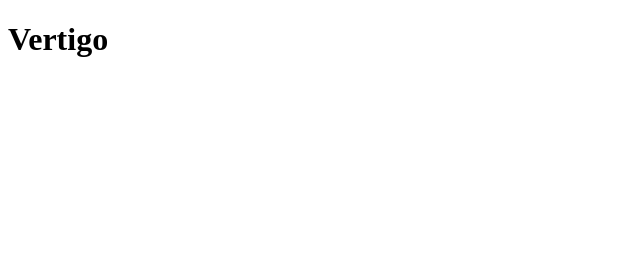
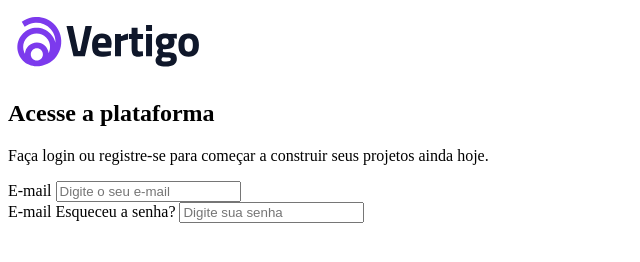
Before and after one commit to nicolas-de-souza-moraes12a/projeto-vertigo, a plain HTML site: page index.html in a window 1280 px wide. Shown: the whole page, without its empty margins (0-640 px from the left). Drawn offline with Linux system fonts and the light colour scheme.

Commit message:
atualização - HTML terminado

```diff
--- a/index.html
+++ b/index.html
@@ -7,6 +7,30 @@
     <title>Vertigo</title>
 </head>
 <body>
-    <h1>Vertigo</h1>
+    <header>
+        <img src="./imagens/logo.svg" alt="logo da vertigo">
+    </header>
+
+    <main>
+        <section class="descricao">
+            <h1>Acesse a plataforma</h1>
+
+            <p>Faça login ou registre-se para começar a construir seus projetos ainda hoje.</p>
+        </section>
+
+        <section class="login">
+            <form action="">
+               <div class="input-box">
+                <label for="email">E-mail</label>
+                <input type="email" placeholder="Digite o seu e-mail" id="email">
+               </div>
+               <div class="input-box">
+                <label for="senha">E-mail</label>
+                <a>Esqueceu a senha?</a>
+                <input type="password" placeholder="Digite sua senha" id="senha">
+               </div>
+            </form>
+        </section>
+    </main>
 </body>
 </html>
```
